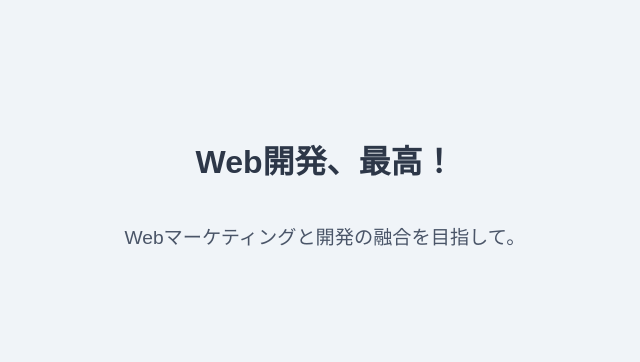
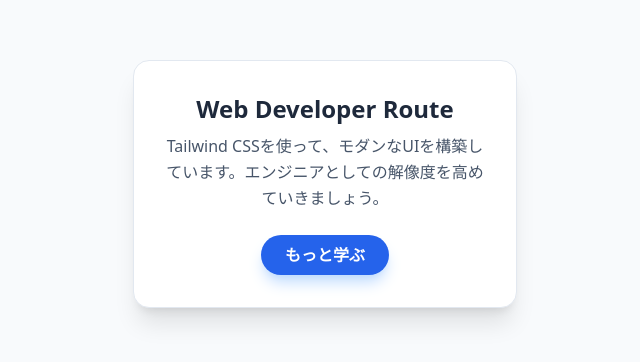
Before and after one commit to seki-jun/my-project, a plain HTML site: page index.html in a window 1280 px wide. Shown: the part 216-578 px from the top of the page, without its empty margins (315-955 px from the left). Drawn offline with nearby package versions, Linux system fonts and the light colour scheme.

Commit message:
Tail wind CSS追加

```diff
--- a/index.html
+++ b/index.html
@@ -2,29 +2,21 @@
 <html lang="ja">
 <head>
     <meta charset="UTF-8">
-    <title>僕の最初のWebサイト</title>
-    <style>
-        /* ここにCSSを書きます */
-        body {
-            font-family: sans-serif;
-            display: flex;
-            flex-direction: column;
-            align-items: center;
-            justify-content: center;
-            height: 100vh;
-            background-color: #f0f4f8;
-        }
-        h1 {
-            color: #2d3748;
-        }
-        p {
-            color: #4a5568;
-            font-size: 1.2rem;
-        }
-    </style>
+    <meta name="viewport" content="width=device-width, initial-scale=1.0">
+    <title>Tailwind CSSで爆速デザイン</title>
+    <script src="https://cdn.tailwindcss.com"></script>
 </head>
-<body>
-    <h1>Web開発、最高！</h1>
-    <p>Webマーケティングと開発の融合を目指して。</p>
+<body class="bg-slate-50 flex items-center justify-center min-h-screen">
+    <div class="max-w-sm p-8 bg-white border border-slate-200 rounded-2xl shadow-xl hover:scale-105 transition-transform duration-300">
+        <div class="flex flex-col items-center text-center">
+            <h1 class="text-2xl font-extrabold text-slate-800 mb-2">Web Developer Route</h1>
+            <p class="text-slate-600 leading-relaxed mb-6">
+                Tailwind CSSを使って、モダンなUIを構築しています。エンジニアとしての解像度を高めていきましょう。
+            </p>
+            <button class="bg-blue-600 hover:bg-blue-700 text-white font-semibold py-2 px-6 rounded-full shadow-lg shadow-blue-200 active:scale-95 transition-all">
+                もっと学ぶ
+            </button>
+        </div>
+    </div>
 </body>
 </html>
```
